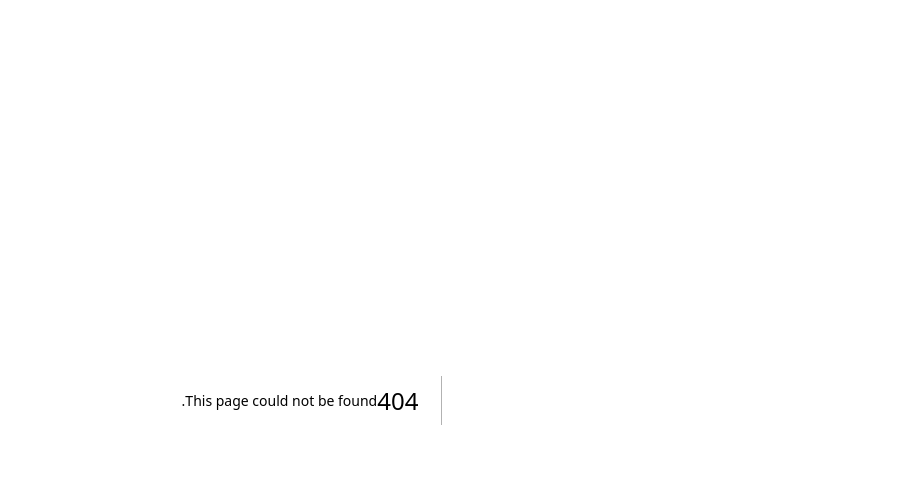
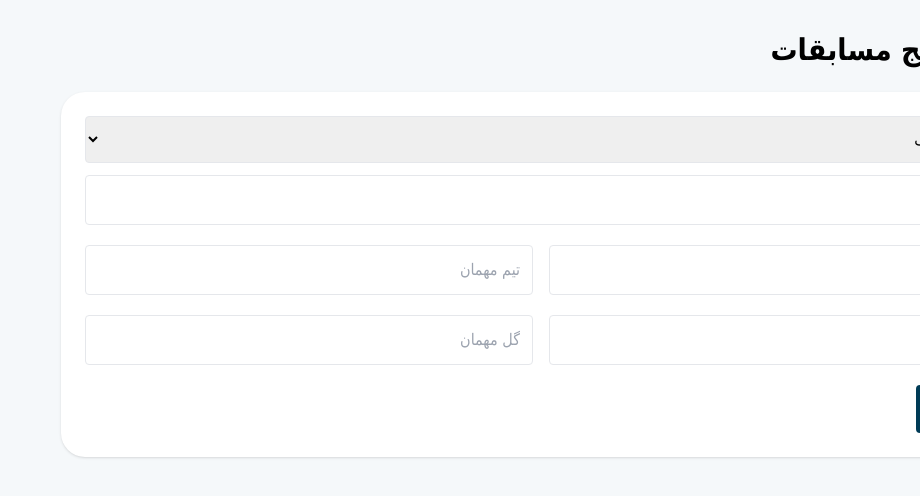
Before and after one commit to mdarzand0315-sys/football-bushehr-v2, a Next.js app: page /admin/results in a window 1280 px wide. Before the commit this address had no page. Shown: the top 496 px of the page, without its empty margins (360-1280 px from the left). Built offline with nearby package versions, Linux system fonts and the light colour scheme.

Commit message:
Add files via upload

```diff
--- a/app/admin/media/page.tsx
+++ b/app/admin/media/page.tsx
@@ -1,6 +1,18 @@
 
-export default function AdminMedia(){
-return <main className="p-8">
+export default function Media(){
+return (
+<main className="p-8">
 <h1 className="text-3xl font-bold">مدیریت رسانه</h1>
+
+<div className="grid md:grid-cols-2 gap-5 mt-6">
+<div className="bg-white rounded-3xl p-6 shadow">
+📷 آپلود تصاویر
+</div>
+
+<div className="bg-white rounded-3xl p-6 shadow">
+🎬 آپلود ویدیو
+</div>
+</div>
 </main>
+)
 }
--- /dev/null
+++ b/app/admin/results/page.tsx
@@ -0,0 +1,30 @@
+
+export default function Results(){
+return (
+<main className="p-8 max-w-5xl mx-auto">
+<h1 className="text-3xl font-bold">ثبت نتایج مسابقات</h1>
+
+<div className="bg-white rounded-3xl shadow p-6 mt-6">
+<select className="border p-3 rounded w-full">
+<option>انتخاب لیگ</option>
+</select>
+
+<input className="border p-3 rounded w-full mt-3" placeholder="هفته"/>
+
+<div className="grid md:grid-cols-2 gap-4 mt-5">
+<input className="border p-3 rounded" placeholder="تیم میزبان"/>
+<input className="border p-3 rounded" placeholder="تیم مهمان"/>
+</div>
+
+<div className="grid md:grid-cols-2 gap-4 mt-5">
+<input className="border p-3 rounded" placeholder="گل میزبان"/>
+<input className="border p-3 rounded" placeholder="گل مهمان"/>
+</div>
+
+<button className="bg-[#003b56] text-white p-3 rounded mt-5">
+ثبت نتیجه
+</button>
+</div>
+</main>
+)
+}
--- /dev/null
+++ b/app/api/results/route.ts
@@ -0,0 +1,13 @@
+
+import {NextResponse} from "next/server";
+
+export async function POST(request:Request){
+
+const body = await request.json();
+
+return NextResponse.json({
+message:"نتیجه ثبت شد",
+data:body
+});
+
+}
--- /dev/null
+++ b/components/MediaUpload.tsx
@@ -0,0 +1,4 @@
+
+export default function MediaUpload(){
+return <div>آپلود فایل رسانه</div>
+}
--- /dev/null
+++ b/components/admin/ResultForm.tsx
@@ -0,0 +1,4 @@
+
+export default function ResultForm(){
+return <div>فرم ثبت نتیجه مسابقه</div>
+}
```
Also changed, not shown: lib/standings.ts (added, +21 -0 lines).
